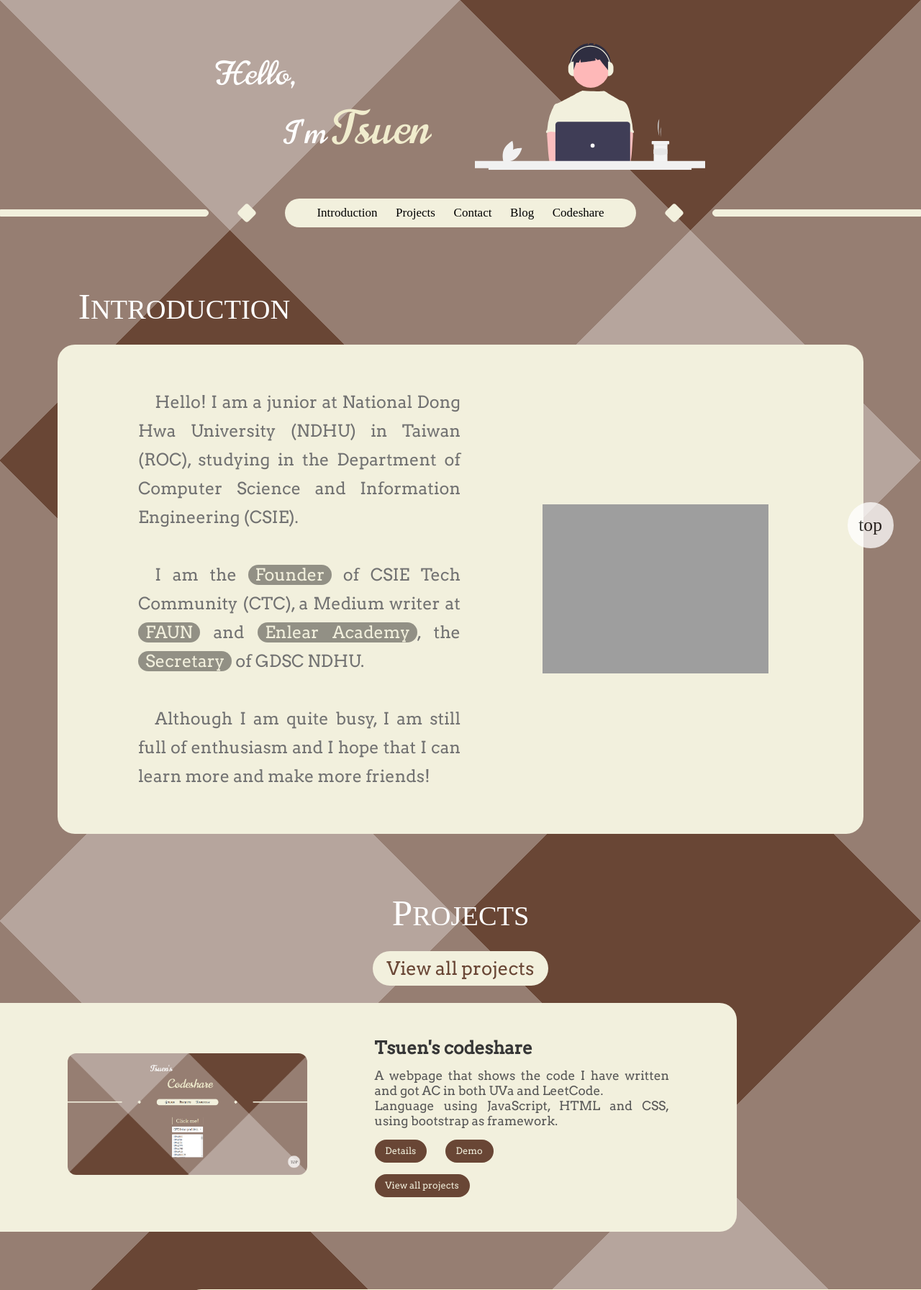
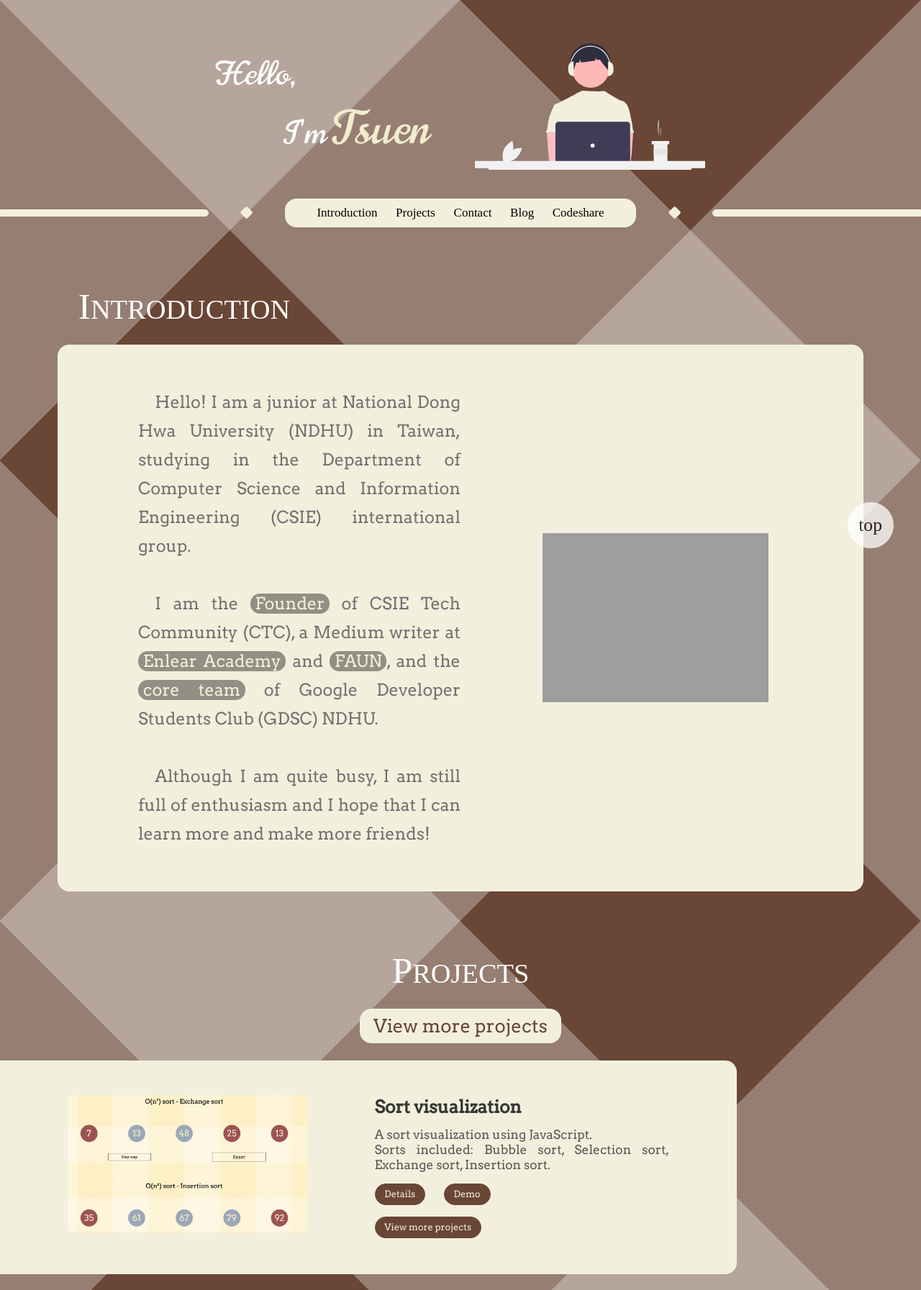
Before and after one commit to michael21910/michael21910.github.io, a PHP site: page / in a window 1280 px wide. Shown: the top 1793 px of the page at 72% size. Run offline with PHP 8.4, Linux system fonts and the light colour scheme; some web fonts are replaced; grey boxes are pictures that could not be loaded.

Commit message:
[ 2022/03/26 ] [ Update index and coressponding css ]
Update files:
- all css that index.html are using, change all px to vw
- change introduction text, project order in index.html

```diff
--- a/css/contact.css
+++ b/css/contact.css
@@ -1,13 +1,13 @@
-#contact{
+#contact {
     margin-top: 10vh;
     margin-bottom: 3vh;
 }
 
-#contact > div{
+#contact>div {
     text-align: center;
 }
 
-.iconBox{
+.iconBox {
     margin: 0 auto;
     display: flex;
     flex-direction: row-reverse;
@@ -16,42 +16,38 @@
     width: 20vw;
 }
 
-.iconBox > a{
+.iconBox>a {
     width: 3vw;
     margin: 0 auto;
 }
 
-.iconBox > a > div > img{
+.iconBox>a>div>img {
     width: 3vw;
 }
 
-.contactDecoLine{
+.contactDecoLine {
     background-color: #f2f0dd;
-    border: 1px #f2f0dd solid;
+    border: 0.0521vw #f2f0dd solid;
     margin: 0 auto;
     margin-bottom: 5vh;
 }
 
-@media screen and (max-width: 720px){
-    #contact{
+@media screen and (max-width: 720px) {
+    #contact {
         margin-top: 3vh;
         margin-bottom: 0vh;
     }
-
-    .iconBox{
+    .iconBox {
         width: 80vw;
         height: auto;
     }
-
-    .iconBox > a{
+    .iconBox>a {
         width: 11.125vw;
     }
-
-    .iconBox > a > div > img{
+    .iconBox>a>div>img {
         width: 10vw;
     }
-
-    .contactDecoLine{
+    .contactDecoLine {
         display: none;
     }
 }
--- a/css/intro.css
+++ b/css/intro.css
@@ -1,23 +1,23 @@
-#introBigBox{
+#introBigBox {
     margin-top: 10vh;
     margin-bottom: 10vh;
 }
 
-#introduction{
+#introduction {
     display: flex;
     align-items: center;
     justify-content: space-around;
     flex-direction: column;
 }
 
-.introTitleLoc{
+.introTitleLoc {
     padding-right: 60vw;
 }
 
-.intro{
+.intro {
     background-color: #f2f0dd;
     width: 87.5vw;
-    border-radius: 24px;
+    border-radius: 1.25vw;
     display: flex;
     align-items: center;
     justify-content: center;
@@ -25,13 +25,13 @@
     text-align: justify;
 }
 
-.introRight{
+.introRight {
     display: flex;
     align-items: center;
     justify-content: center;
 }
 
-.intro > div{
+.intro>div {
     width: 40%;
     font-size: 1.825vw;
     color: #727272;
@@ -39,48 +39,44 @@
     margin-left: 2em;
 }
 
-.intro > div > div{
+.intro>div>div {
     text-indent: 1em;
 }
 
-.intro > div > div > span{
+.intro>div>div>span {
     background-color: rgba(0, 0, 0, 0.4);
-    padding: 0 10px;
-    border-radius: 20px;
+    padding: 0 0.521vw;
+    border-radius: 1.042vw;
     color: #f2f0dd;
 }
 
-.introRight > img{
+.introRight>img {
     width: 70%;
 }
 
-@media screen and (max-width: 720px){
-    #introBigBox{
+@media screen and (max-width: 720px) {
+    #introBigBox {
         margin-top: 3vh;
         margin-bottom: 3vh;
     }
-
-    .introTitleLoc{
+    .introTitleLoc {
         padding: 0;
     }
-
-    .intro{
+    .intro {
         display: flex;
         flex-direction: column-reverse;
         align-items: center;
         justify-content: center;
         padding: 3vh 0 3vh 0;
     }
-
-    .intro > div{
+    .intro>div {
         margin: 0 auto;
         width: 90%;
         font-size: 3.5925vw;
         align-items: center;
         line-height: 3.25vh;
     }
-
-    .introRight > img{
+    .introRight>img {
         width: 50%;
         padding-bottom: 3vh;
     }
--- a/css/navi.css
+++ b/css/navi.css
@@ -1,4 +1,4 @@
-#navi{
+#navi {
     display: flex;
     justify-content: space-between;
     align-items: center;
@@ -9,64 +9,61 @@
     font-weight: 500;
 }
 
-.line{
+.line {
     background-color: #F2F0DD;
     height: 1vh;
-    border: 1px #F2F0DD solid;
+    border: 0.0251vw #F2F0DD solid;
     width: 22.5vw;
 }
 
-.line-left{
-    border-radius: 0 24px 24px 0;
+.line-left {
+    border-radius: 0 1.25vw 1.25vw 0;
 }
 
-.line-right{
-    border-radius: 24px 0 0 24px;
+.line-right {
+    border-radius: 1.25vw 0 0 1.25vw;
 }
 
-.square{
-    height: 20px;
-    width: 20px;
+.square {
+    height: 1.041vw;
+    width: 1.041vw;
     transform: rotate(45deg);
     background-color: #F2F0DD;
-    border-radius: 4px;
+    border-radius: 0.2083vw;
 }
 
-.naviLine{
+.naviLine {
     display: flex;
     justify-content: center;
     align-items: center;
     background-color: #F2F0DD;
-    border-radius: 24px;
+    border-radius: 1.25vw;
     padding: 1vh 2.5vw 1vh 2.5vw;
     height: 2.985vh;
 }
 
-.naviLine > div{
+.naviLine>div {
     padding-left: 1vw;
     padding-right: 1vw;
 }
 
-.naviLine > div > a{
+.naviLine>div>a {
     color: #000000;
     text-decoration-line: none;
     font-size: 1.33vw;
 }
 
-@media screen and (max-width: 720px){
-    #navi{
+@media screen and (max-width: 720px) {
+    #navi {
         padding-top: 2vh;
     }
-
-    .line{
+    .line {
         display: none;
     }
-
-    .square{
+    .square {
         display: none;
     }
-
-    .naviLine{
+    .naviLine {
         width: 90vw;
         height: 2vh;
         margin: 0 auto;
@@ -74,12 +71,10 @@
         align-items: center;
         justify-content: space-around;
     }
-
-    .naviLine > div{
+    .naviLine>div {
         line-height: 100%;
     }
-
-    .naviLine > div > a{
+    .naviLine>div>a {
         font-size: 3.6vw;
     }
 }
--- a/css/pro.css
+++ b/css/pro.css
@@ -1,14 +1,14 @@
-#projects{
+#projects {
     margin-top: 10vh;
     font-size: 2.25vw;
 }
 
-#projects > div > a > img{
+#projects>div>a>img {
     width: 26vw;
-    border-radius: 12px;
+    border-radius: 0.6252vw;
 }
 
-.proTitleLoc{
+.proTitleLoc {
     text-align: center;
 }
 
@@ -20,32 +20,32 @@
     margin-bottom: 3vh;
 }
 
-.blocks-view-all > div {
+.blocks-view-all>div {
     display: flex;
     align-items: center;
     justify-content: center;
 }
 
-.blocks-view-all > a {
+.blocks-view-all>a {
     text-decoration: none;
     font-size: 2vw;
     padding: 1vh 1.5vw 1vh 1.5vw;
     background-color: #f2f0dd;
     color: #694635;
-    border-radius: 24px;
+    border-radius: 1.25vw;
     transition: background-color 0.5s, color 0.5s;
 }
 
-.blocks-view-all > a:hover {
+.blocks-view-all>a:hover {
     background-color: #694635;
     color: #f2f0dd;
     transition: 0.5s;
 }
 
-.blocks{
+.blocks {
     width: 80vw;
     height: auto;
-    border-radius: 0 24px 24px 0;
+    border-radius: 0 1.25vw 1.25vw 0;
     padding: 6vh 0 6vh 0;
     margin-bottom: 10vh;
     background-color: #f2f0dd;
@@ -54,14 +54,14 @@
     justify-content: space-evenly;
 }
 
-.blockright{
+.blockright {
     background-color: #fffbdb;
     flex-direction: row-reverse;
     float: right;
-    border-radius: 24px 0 0 24px !important;
+    border-radius: 1.25vw 0 0 1.25vw !important;
 }
 
-.paragraphContainer{
+.paragraphContainer {
     display: flex;
     flex-direction: column;
     justify-content: center;
@@ -69,33 +69,33 @@
     width: 40%;
 }
 
-.paragraphTitle{
+.paragraphTitle {
     font-size: 1.9vw;
     font-weight: bold;
     color: #363636;
     margin-bottom: 1.5vh;
 }
 
-.paragraphTitle > a{
+.paragraphTitle>a {
     text-decoration: none;
     color: #363636;
-    border-bottom: 1px #363636 solid;
+    border-bottom: 0.0521vw #363636 solid;
 }
 
-.paragraphContent{
+.paragraphContent {
     font-size: 1.35vw;
     font-weight: normal;
     color: #565656;
     text-align: justify;
 }
 
-.paragraphBtnContainer{
+.paragraphBtnContainer {
     display: flex;
     align-items: center;
     justify-content: center;
 }
 
-.paragraphBtnContainer > a{
+.paragraphBtnContainer>a {
     text-decoration: none;
     font-size: 1vw;
     height: 3.5vh;
@@ -106,38 +106,33 @@
     text-align: center;
     line-height: 3.5vh;
     background-color: #694635;
-    border: 2px #694635 solid;
+    border: 0.1042vw #694635 solid;
     color: #F2F0DD;
-    border-radius: 24px;
+    border-radius: 1.25vw;
 }
 
-@media screen and (max-width: 720px){
-    #projects{
+@media screen and (max-width: 720px) {
+    #projects {
         margin-top: 3vh;
         margin-bottom: 3vh;
     }
-
-    #projects > div > a{
+    #projects>div>a {
         width: 80vw;
     }
-
-    #projects > div > a > img{
+    #projects>div>a>img {
         width: 80vw;
     }
-
-    .proTitleLoc{
+    .proTitleLoc {
         margin: 0;
     }
-
-    .blocks-view-all > a {
+    .blocks-view-all>a {
         text-align: center;
         transition: background-color 0s, color 0s;
         color: #694635;
         background-color: #f2f0dd;
         font-size: 4vw !important;
     }
-
-    .blocks{
+    .blocks {
         width: 100vw;
         height: auto;
         margin-bottom: 3vh;
@@ -148,51 +143,42 @@
         justify-content: center;
         padding: 2.5vh 0 2.5vh 0;
     }
-
-    .blockright{
+    .blockright {
         border-radius: 0 0 0 0 !important;
         transform: translate(0%, 0%);
     }
-
-    .paragraphContainer{
+    .paragraphContainer {
         width: 80vw;
     }
-
-    .paragraphContainer > div{
+    .paragraphContainer>div {
         line-height: auto;
     }
-
-    .paragraphTitle{
+    .paragraphTitle {
         font-size: 5.5vw;
         padding: 1vh 0 1vh 0;
         margin: 0 auto;
     }
-
-    .paragraphContent{
+    .paragraphContent {
         font-size: 4vw;
     }
-
-    .paragraphBtnContainer-margin-top-more{
+    .paragraphBtnContainer-margin-top-more {
         margin-top: 1vh !important;
     }
-
-    .paragraphBtnContainer{
+    .paragraphBtnContainer {
         display: flex;
         flex-direction: column;
         align-items: stretch;
         justify-content: center;
         margin: 0 auto;
     }
-
-    .paragraphBtnContainer > a{
+    .paragraphBtnContainer>a {
         font-size: 1vw !important;
         height: auto;
         padding: 0.25vh 5vw 0.25vh 5vw;
         margin: 0.5vh 0 0.5vh 0;
         width: 50vw;
     }
-
-    .paragraphBtnContainer > a > div{
+    .paragraphBtnContainer>a>div {
         font-size: 4vw;
     }
 }
--- a/index.html
+++ b/index.html
@@ -9,7 +9,7 @@
     <meta name="description" content="This is Tsuen's webpage, including an introduction to myself and projects on Github.">
     <meta name="keywords" content="michael21910, tsuen, tsuen hsueh, peronsal webpage, webpage, michael21910 github, tsuen hsueh github">
     <meta property="og:url" content="https://michael21910.github.io/index.html" />
-    <meta property="og:title" content="All about Tsuen Hsueh" />
+    <meta property="og:title" content="All about Tsu-En Hsueh" />
     <meta property="og:description" content="This is Tsuen's webpage, including an introduction to myself and projects on Github." />
     <meta property="og:image" content="img/me.svg" />
 
@@ -51,7 +51,7 @@
         gtag('config', 'G-YJQNVWESHC');
     </script>
 
-    <title>All about Tsuen Hsueh</title>
+    <title>All about Tsu-En Hsueh</title>
 </head>
 
 <body>
@@ -90,12 +90,12 @@
                 <div class="intro">
                     <div>
                         <div>
-                            Hello! I am a junior at National Dong Hwa University (NDHU) in Taiwan (ROC), studying in the Department of Computer Science and Information Engineering (CSIE).
+                            Hello! I am a junior at National Dong Hwa University (NDHU) in Taiwan, studying in the Department of Computer Science and Information Engineering (CSIE) international group.
                         </div>
                         <br>
                         <div>
                             I am the <span>Founder</span> of CSIE Tech Community (CTC), a Medium writer at
-                            <span>FAUN</span> and <span>Enlear Academy</span>, the <span>Secretary</span> of GDSC NDHU.
+                            <span>Enlear Academy</span> and <span>FAUN</span>, and the <span>core team</span> of Google Developer Students Club (GDSC) NDHU.
                         </div>
                         <br>
                         <div>
@@ -116,61 +116,8 @@
             </div>
             <div class="blocks-view-all">
                 <a href="projects/index.html">
-                    <div>View all projects</div>
+                    <div>View more projects</div>
                 </a>
-            </div>
-            <div class="blocks">
-                <a target="_blank" href="code/index.html">
-                    <img src="img/pro_codeshare.PNG">
-                </a>
-                <div class="paragraphContainer">
-                    <div class="paragraphTitle">
-                        Tsuen's codeshare
-                    </div>
-                    <div class="paragraphContent">
-                        A webpage that shows the code I have written and got AC in both UVa and LeetCode.
-                        <br> Language using JavaScript, HTML and CSS, using bootstrap as framework.
-                    </div>
-                    <div class="paragraphBtnContainer paragraphBtnContainer-margin-top-more">
-                        <a target="_blank" href="https://github.com/michael21910/codeshare">
-                            <div>Details</div>
-                        </a>
-                        <a href="code/index.html">
-                            <div>
-                                Demo
-                            </div>
-                        </a>
-                    </div>
-                    <div class="paragraphBtnContainer">
-                        <a href="projects/index.html">
-                            <div>View all projects</div>
-                        </a>
-                    </div>
-                </div>
-            </div>
-            <div class="blocks blockright">
-                <a target="_blank" href="https://github.com/michael21910/auto-receipt-check">
-                    <img src="img/project_images/auto-receipt-check.jpg">
-                </a>
-                <div class="paragraphContainer">
-                    <div class="paragraphTitle">
-                        Auto Receipt Check
-                    </div>
-                    <div class="paragraphContent">
-                        Web crawl receipt prize number on government webpage.
-                        <br> Checks the number in the txt file after the program is executed.
-                    </div>
-                    <div class="paragraphBtnContainer paragraphBtnContainer-margin-top-more">
-                        <a target="_blank" href="https://github.com/michael21910/auto-receipt-check">
-                            <div>Details</div>
-                        </a>
-                    </div>
-                    <div class="paragraphBtnContainer">
-                        <a href="projects/index.html">
-                            <div>View all projects</div>
-                        </a>
-                    </div>
-                </div>
             </div>
             <div class="blocks">
                 <a target="_blank" href="demo/sort/index.html">
@@ -196,7 +143,54 @@
                     </div>
                     <div class="paragraphBtnContainer">
                         <a href="projects/index.html">
-                            <div>View all projects</div>
+                            <div>View more projects</div>
+                        </a>
+                    </div>
+                </div>
+            </div>
+            <div class="blocks blockright">
+                <a target="_blank" href="https://github.com/michael21910/auto-receipt-check">
+                    <img src="img/project_images/auto-receipt-check.jpg">
+                </a>
+                <div class="paragraphContainer">
+                    <div class="paragraphTitle">
+                        Auto Receipt Check
+                    </div>
+                    <div class="paragraphContent">
+                        Web crawl receipt prize number on government webpage.
+                        <br> Checks the number in the txt file after the program is executed.
+                    </div>
+                    <div class="paragraphBtnContainer paragraphBtnContainer-margin-top-more">
+                        <a target="_blank" href="https://github.com/michael21910/auto-receipt-check">
+                            <div>Details</div>
+                        </a>
+                    </div>
+                    <div class="paragraphBtnContainer">
+                        <a href="projects/index.html">
+                            <div>View more projects</div>
+                        </a>
+                    </div>
+                </div>
+            </div>
+            <div class="blocks">
+                <a target="_blank" href="https://github.com/michael21910/harvest-moon-recipe-web-crawler">
+                    <img src="img/pro_harvest-moon-recipe-web-crawler.PNG">
+                </a>
+                <div class="paragraphContainer">
+                    <div class="paragraphTitle">
+                        Harvest Moon Recipe Web Crawler
+                    </div>
+                    <div class="paragraphContent">
+                        A crawler that shows the dish, ingredients, kitchenware and price for the user input subingredient.
+                    </div>
+                    <div class="paragraphBtnContainer paragraphBtnContainer-margin-top-more">
+                        <a target="_blank" href="https://github.com/michael21910/harvest-moon-recipe-web-crawler">
+                            <div>Details</div>
+                        </a>
+                    </div>
+                    <div class="paragraphBtnContainer">
+                        <a href="projects/index.html">
+                            <div>View more projects</div>
                         </a>
                     </div>
                 </div>
```
Also changed, not shown: img/pro_harvest-moon-recipe-web-crawler.PNG (added).
